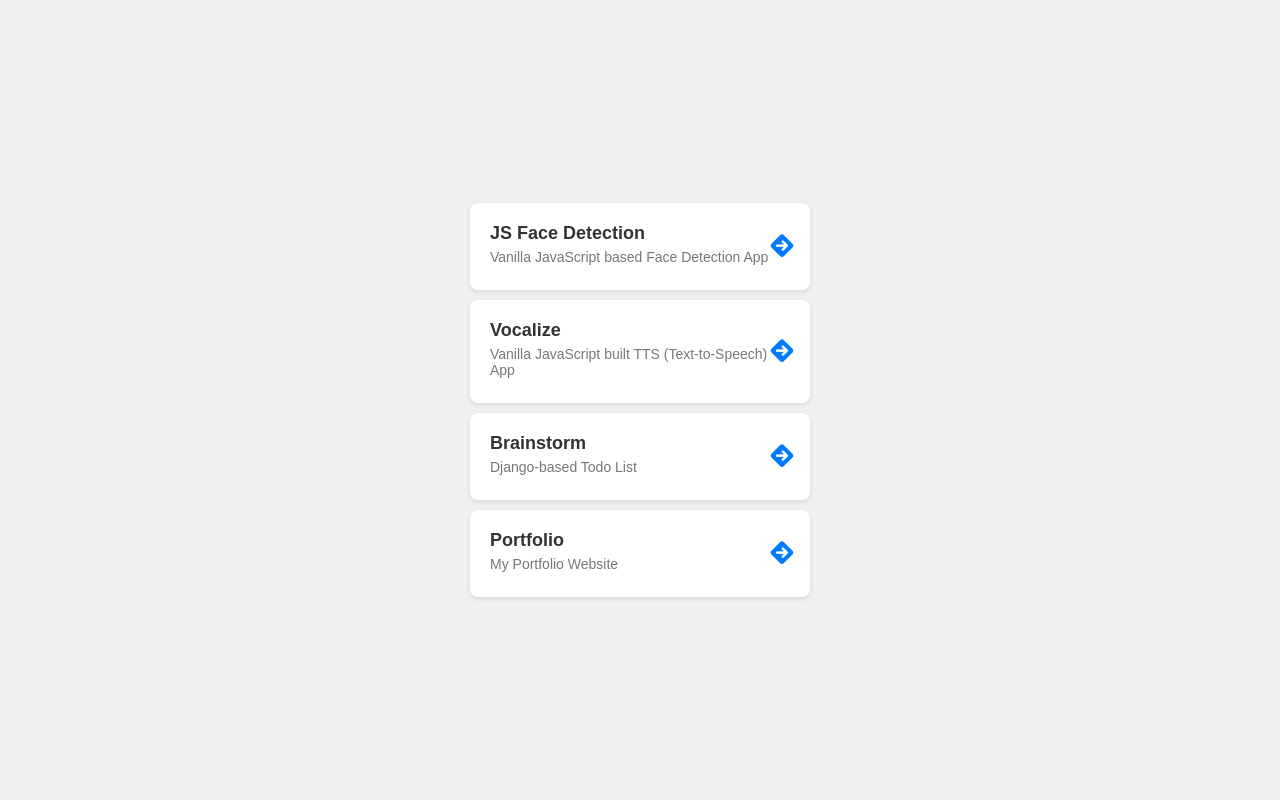
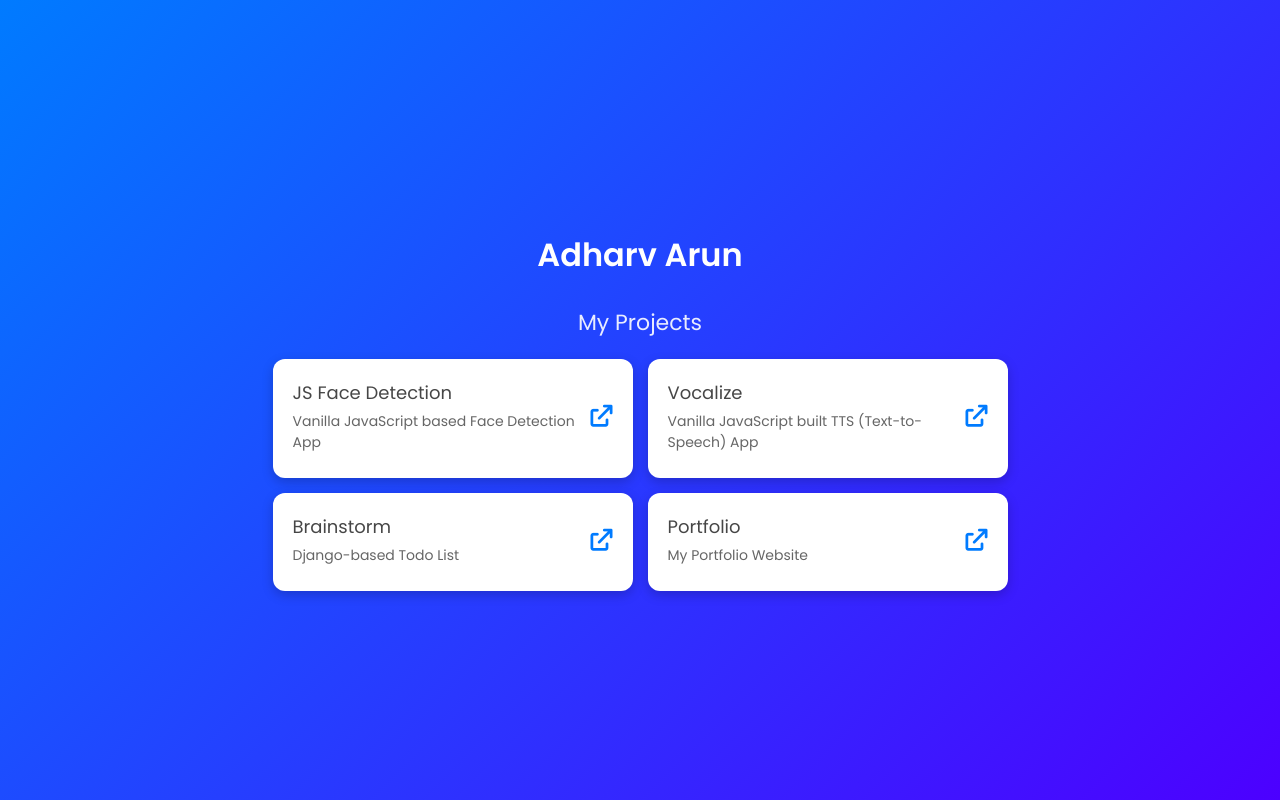
Before and after one commit to adharvarun/adharvarun.github.io, a plain HTML site: page index.html in a window 1280 px wide. Drawn offline with Linux system fonts and the light colour scheme.

Commit message:
Update index.html

```diff
--- a/index.html
+++ b/index.html
@@ -3,59 +3,80 @@
 <head>
     <meta charset="UTF-8">
     <meta name="viewport" content="width=device-width, initial-scale=1.0">
-    <title>Website Links</title>
+    <title>My Projects</title>
     <link rel="stylesheet" href="https://cdnjs.cloudflare.com/ajax/libs/font-awesome/6.0.0-beta3/css/all.min.css">
+    <link href="https://fonts.googleapis.com/css2?family=Poppins:wght@300;400;600&display=swap" rel="stylesheet">
     <style>
         body {
-            font-family: Arial, sans-serif;
+            font-family: 'Poppins', sans-serif;
             display: flex;
             justify-content: center;
             align-items: center;
             flex-direction: column;
             height: 100vh;
             margin: 0;
-            background-color: #f0f0f0;
+            background: linear-gradient(135deg, #007bff, #4c00ff);
+            color: white;
+            text-align: center;
+        }
+
+        h1 {
+            font-size: 32px;
+            font-weight: 600;
+            margin-bottom: 5px;
+        }
+
+        h3 {
+            font-size: 22px;
+            font-weight: 400;
+            margin-bottom: 20px;
+            opacity: 0.9;
+        }
+
+        #link-container {
+            display: flex;
+            flex-wrap: wrap;
+            justify-content: center;
+            gap: 15px;
+            max-width: 800px;
         }
 
         .link-box {
-            background-color: white;
-            border-radius: 8px;
-            box-shadow: 0 2px 5px rgba(0, 0, 0, 0.1);
+            background: white;
+            border-radius: 12px;
             padding: 20px;
-            margin: 10px;
-            width: 300px;
+            width: 320px;
+            box-shadow: 0 4px 12px rgba(0, 0, 0, 0.2);
             display: flex;
             justify-content: space-between;
             align-items: center;
-            transition: all 0.3s ease;
+            transition: transform 0.3s ease, box-shadow 0.3s ease;
         }
 
         .link-box:hover {
-            transform: scale(1.05);
-            box-shadow: 0 4px 10px rgba(0, 0, 0, 0.2);
+            transform: translateY(-5px);
+            box-shadow: 0 8px 20px rgba(0, 0, 0, 0.3);
         }
 
         .link-box .content {
-            display: flex;
-            flex-direction: column;
+            text-align: left;
         }
 
-        .link-box .content h3 {
+        .link-box h3 {
             margin: 0;
             font-size: 18px;
             color: #333;
         }
 
-        .link-box .content p {
+        .link-box p {
             margin: 5px 0;
             font-size: 14px;
-            color: #777;
+            color: #666;
         }
 
         .link-box .icon {
-            font-size: 20px;
-            color: #007BFF;
-            transform: rotate(45deg);
+            font-size: 22px;
+            color: #007bff;
         }
 
         .link-box a {
@@ -66,7 +87,8 @@
     </style>
 </head>
 <body>
-
+    <h1>Adharv Arun</h1>
+    <h3>My Projects</h3>
     <div id="link-container"></div>
 
     <script>
@@ -84,7 +106,7 @@
                         <h3><a href="${website.url}" target="_blank">${website.name}</a></h3>
                         <p>${website.description}</p>
                     </div>
-                    <a href="${website.url}" target="_blank"><i class="fa-solid fa-square-arrow-up-right icon"></i></a>
+                    <a href="${website.url}" target="_blank"><i class="fa-solid fa-arrow-up-right-from-square icon"></i></a>
                 `;
 
                 container.appendChild(linkBox);
```
